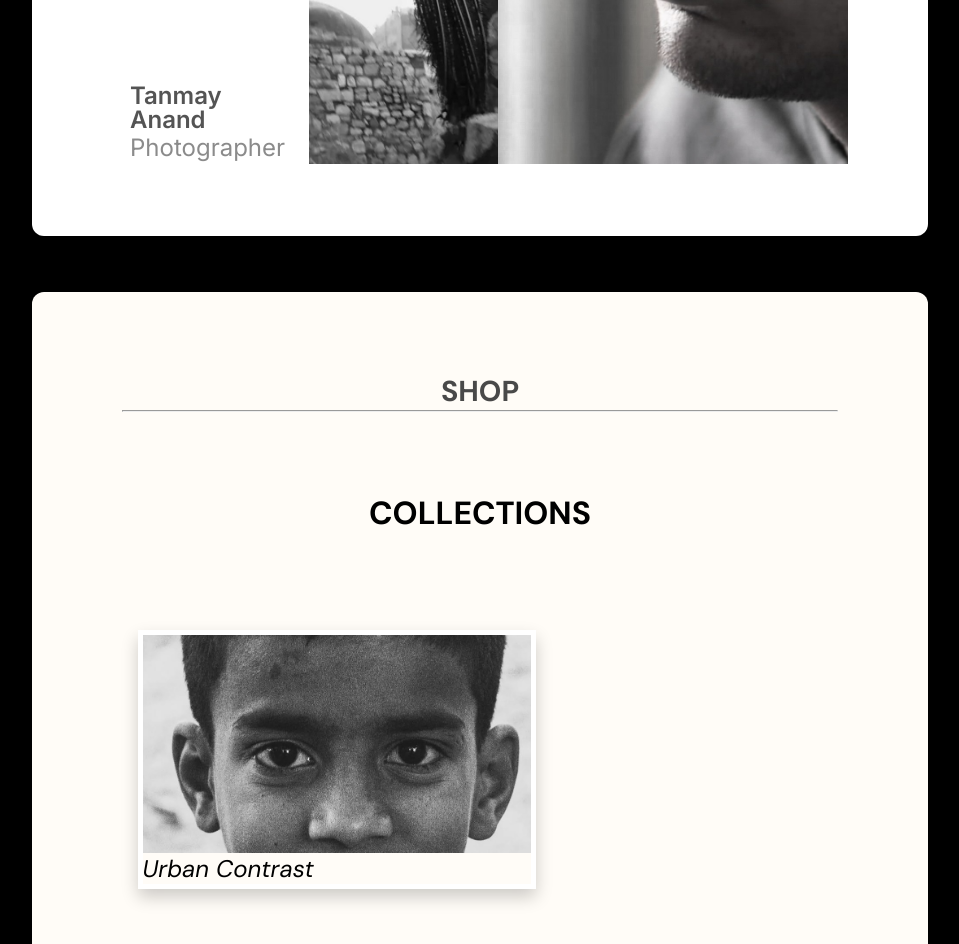
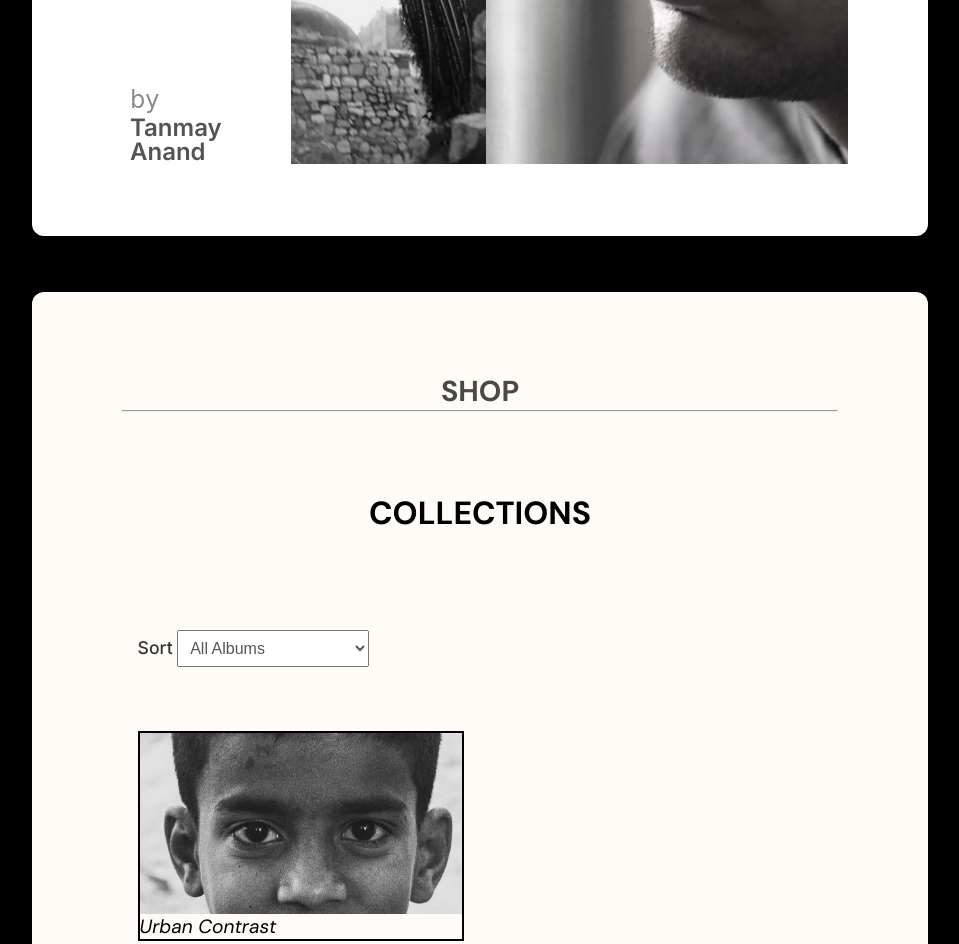
Before and after one commit to Tanmay-Anand/Photography-Portfolio, a plain HTML site: page index.html in a window 1280 px wide. Shown: the part 500-1444 px from the top of the page, without its empty margins (160-1119 px from the left). Drawn offline with Linux system fonts and the light colour scheme; a web font is replaced by a local one.

Commit message:
Add files via upload

```diff
--- a/index.html
+++ b/index.html
@@ -4,11 +4,6 @@
     <meta charset="UTF-8">
     <meta name="viewport" content="width=device-width, initial-scale=1.0">
     <title>AR</title>
-    <!-- Inter Font -->
-    <link href="https://fonts.googleapis.com/css2?family=Inter:wght@300;400;500;600;700;900&display=swap" rel="stylesheet">
-    <style>
-@import url('https://fonts.googleapis.com/css2?family=DM+Sans:ital,opsz,wght@0,9..40,100..1000;1,9..40,100..1000&display=swap');
-</style>
     <link rel="stylesheet" href="style.css">
 </head>
 <body>
@@ -23,8 +18,9 @@
                 </h1>
             </div>
             <div class="text-column-photographer-info-container">
+                <p id="photographer-by">by</p>
                 <p class="photographer-name">Tanmay Anand</p>
-                <p class="photographer-title">Photographer</p>
+                <!-- <p class="photographer-title">Photographer</p> -->
             </div>
         </div>
     <div class="right-images">
@@ -49,6 +45,18 @@
             <div class="shop">SHOP</div>
             <hr>
             <div class="collections">COLLECTIONS</div>
+            <div class="filter">
+                <label for="bran">Sort</label>
+                    <select name="branch" id="bran">
+                        <option value="All Albums">All Albums</option>
+                        <option value="Street Photography">Street Photography</option>
+                        <option value="Abstract Photography">Abstract Photography</option>
+                        <option value="Black & White">Black & White</option>
+                        <option value="Architecture">Architecture</option>
+                        <option value="Minimalist">Minimalist</option>
+                        <option value="Conceptual">Conceptual</option>
+                    </select>
+            </div>
             <div class="flex-options">
                 <figure class="c2img img1">
                     <img src="Image/bw3/downloadgram.org_339321595_1046621616311428_7716348491638945588_n.jpg" alt="A black and white image">
@@ -78,10 +86,7 @@
                     <img src="Image/void/gh.jpg" alt="A minimalist void image">
                     <figcaption>Empty Space</figcaption>
                 </figure>
-                <figure class="c2img img8">
-                    <img src="/Image/bw/downloadgram.org_446332408_772702101653020_2175946928350510996_n.heic" alt="Black and white nature shot">
-                    <figcaption>Abstraction</figcaption>
-                </figure>
+
             </div>
         </div>
     </div>
--- a/style.css
+++ b/style.css
@@ -1,4 +1,7 @@
 @import url('https://fonts.googleapis.com/css2?family=DM+Sans:ital,opsz,wght@0,9..40,100..1000;1,9..40,100..1000&display=swap');
+@import url('https://fonts.googleapis.com/css2?family=Cedarville+Cursive&display=swap');
+@import url('https://fonts.googleapis.com/css2?family=DM+Sans:ital,opsz,wght@0,9..40,100..1000;1,9..40,100..1000&display=swap');
+@import url("https://fonts.googleapis.com/css2?family=Inter:wght@300;400;500;600;700;900&display=swap");
 
 * {
     margin: 0;
@@ -84,6 +87,14 @@ body {
 
 }
 
+#photographer-by{
+    color: #8b8b8b;
+    font-weight: 400;
+    font-size: 1.5rem;
+    line-height: 2rem;
+    font-family: "Cedarville Cursive", cursive;
+}
+
 .photographer-name {
     color: #545454;
     font-weight: 600;
@@ -91,12 +102,12 @@ body {
     line-height: 1.5rem;
 }
 
-.photographer-title {
+/* .photographer-title {
     color: #8b8b8b;
     font-weight: 400;
     font-size: 1.5rem;
     line-height: 2rem;
-}
+} */
 
 .right-images {
     display: flex;
@@ -144,6 +155,7 @@ body {
     margin-top: 7vh;
     margin-left: auto;
     margin-right: auto;
+    padding-bottom: 5vh;
     display: flex;
     flex-direction: column;
     border-radius: 0.75rem;
@@ -166,6 +178,28 @@ body {
     text-align: center;
 }
 
+.filter {
+    padding: 1rem;
+    margin-bottom: 2rem;
+    /* display: flex; */
+    align-items: center; /* Align label and select vertically */
+    gap: 1rem;
+    font-family: 'Inter', sans-serif; /* Keep consistent font */
+    color: #333; /* Darker text for readability */
+}
+
+.filter label {
+    font-weight: 500;
+    font-size: 1.1rem;
+}
+
+.filter select{
+    padding: 0.5rem 0.5rem 0.5rem 0.5rem;
+    color: #555;
+    font-size: 1rem;
+    cursor: pointer;
+}
+
 .work-space {
     margin-left: auto;
     margin-right: auto;
@@ -176,7 +210,7 @@ body {
 }
 
 .flex-options {
-    width: 60%;
+    width: 50%;
     display: flex;
     flex-direction: column;
     justify-content: space-between;
@@ -187,17 +221,30 @@ body {
 
 
 .c2img {
-    border: 5px solid #ffffff;
-    box-shadow: 0 8px 16px rgba(0, 0, 0, 0.2);
+    border: 2px solid #000000;
+    /* box-shadow: 0 8px 16px rgba(0, 0, 0, 0.2); */
 
     font-style: italic;
-    font-size: 1.5rem;
+    font-size: 1.2rem;
     font-weight: 400;
     flex-shrink: 0;
     flex-grow: 0;
     object-fit: cover;
     /* overflow: hidden;  */
 }
+.c2img:hover {
+    border: 5px solid #ffffff;
+    box-shadow: 0 16px 32px rgba(0, 0, 0, 0.4);
+
+    font-style: italic;
+    font-size: 1.2rem;
+    font-weight: 400;
+    flex-shrink: 0;
+    flex-grow: 0;
+    object-fit: cover;
+    /* overflow: hidden;  */
+}
+
 
 .c2img img {
     width: 100%;
```
